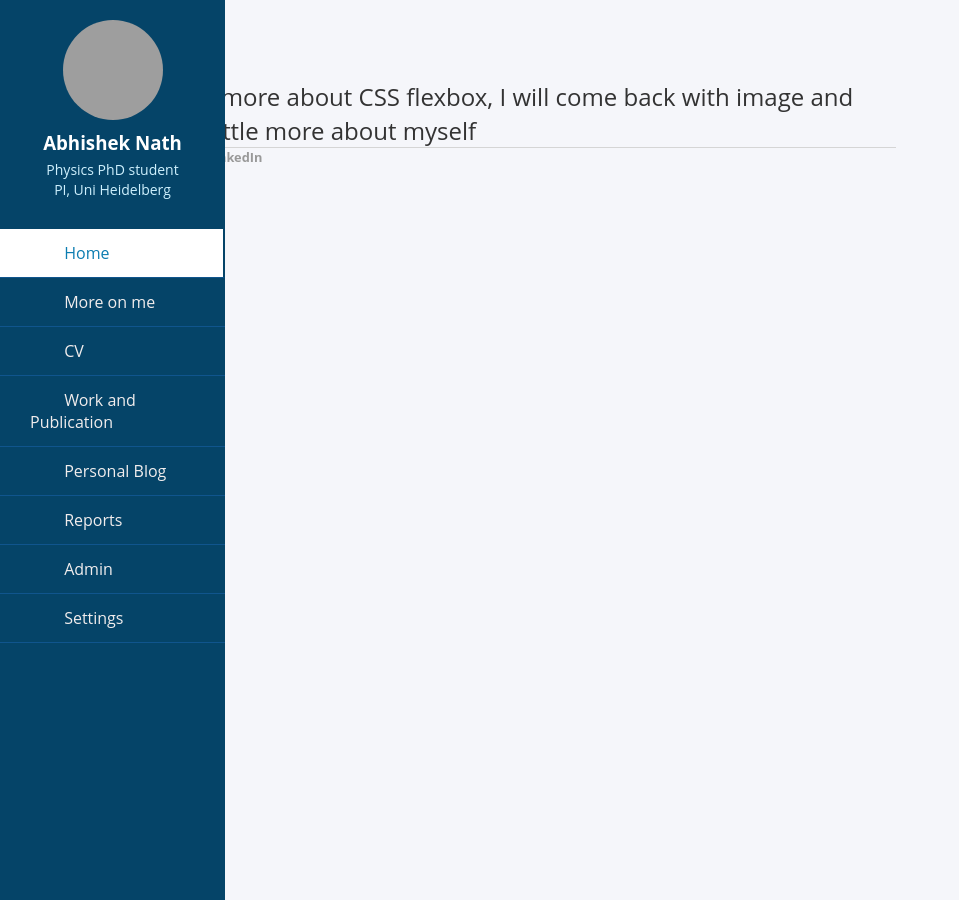
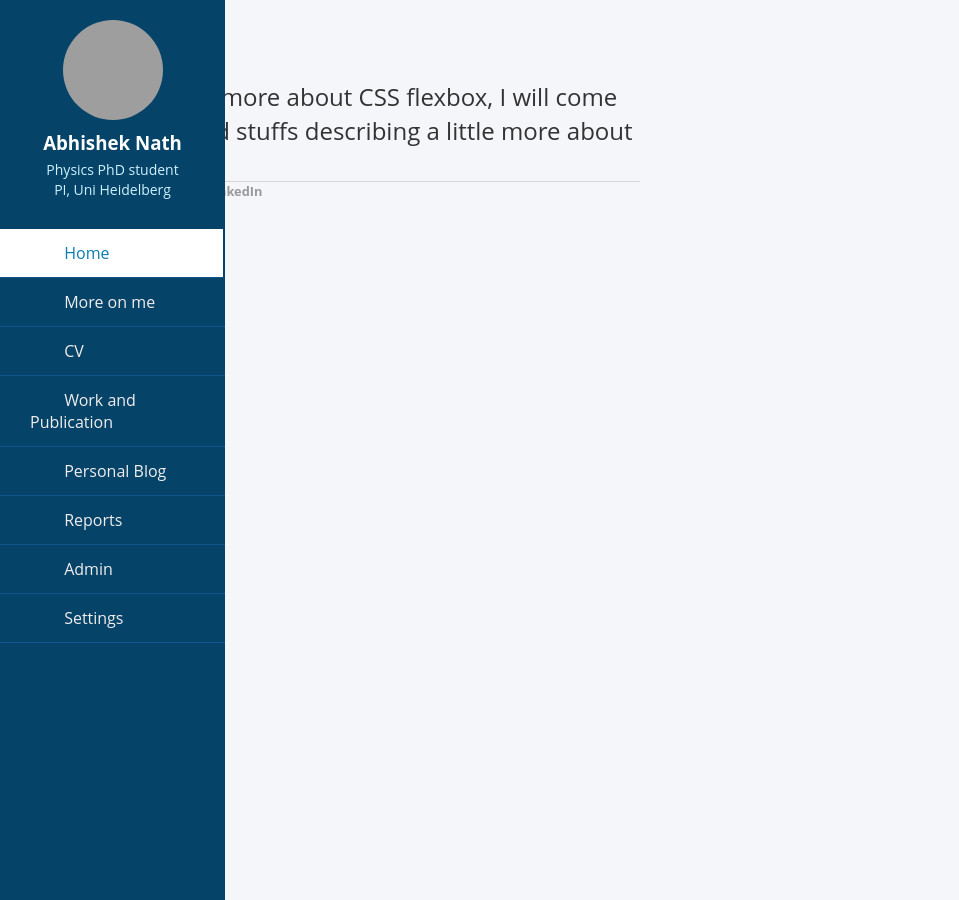
Before and after one commit to an15ms157/abhishek.github.io, a Jekyll site: the page built from about/index.html, in a window 1280 px wide. Shown: the whole page, without its empty margins (0-959 px from the left). Built offline with Jekyll 4.4.1, drawn with Linux system fonts in a browser that asks for light colours; grey boxes are pictures that could not be loaded.

Commit message:
Update main.css

```diff
--- a/css/main.css
+++ b/css/main.css
@@ -1,6 +1,6 @@
 body {
-    margin-right: 275px;
-    width: 70%;
+    margin-right: 250px;
+    width: 50%;
 }
 nav ul, footer ul {
     font-family:'Helvetica', 'Arial', 'Sans-Serif';
```
